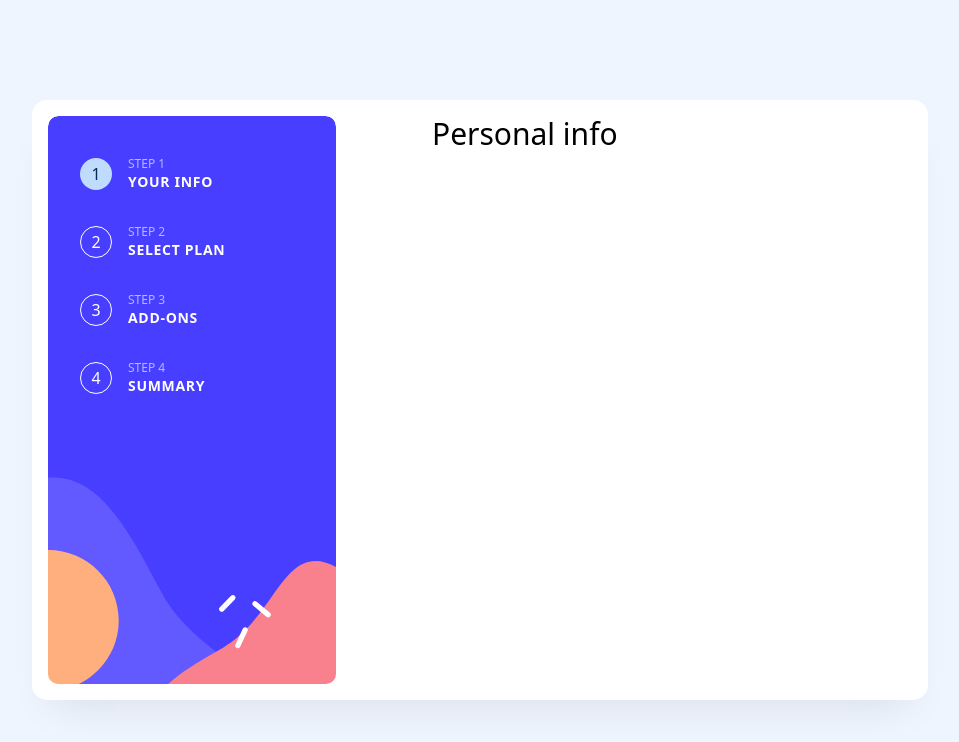
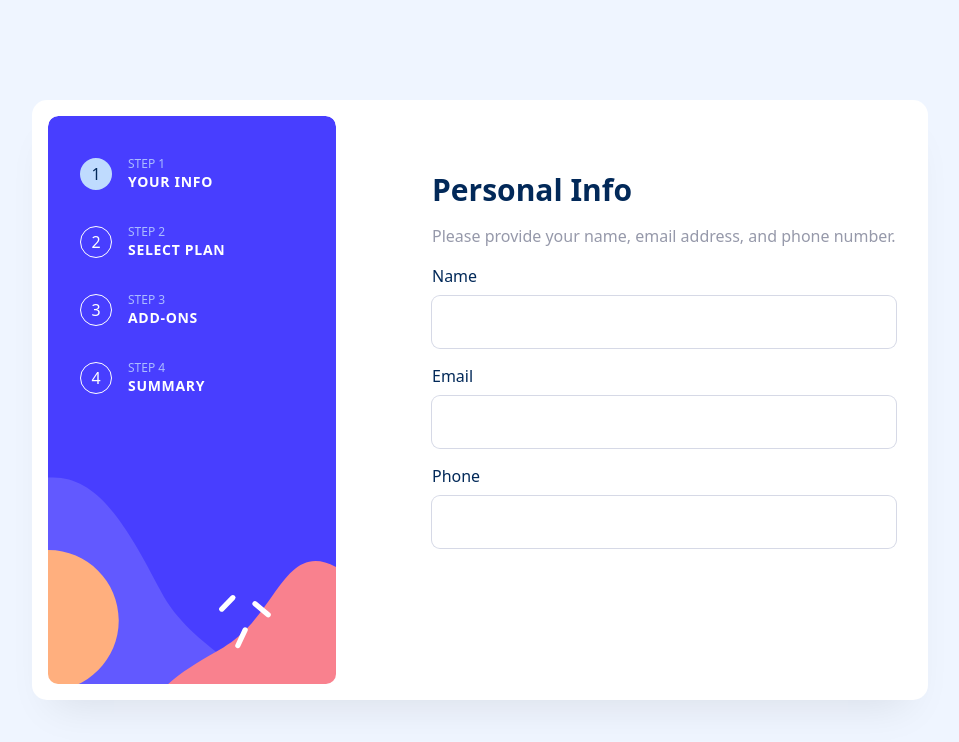
Before and after one commit to rohald89/multi-step-form, a React (Vite) app: page / in a window 1280 px wide. Shown: the top 742 px of the page, without its empty margins (160-1119 px from the left). Built offline with nearby package versions, Linux system fonts and the light colour scheme.

Commit message:
setup useMultiForm and created InfoForm

```diff
--- a/src/App.tsx
+++ b/src/App.tsx
@@ -1,14 +1,74 @@
+import { FormEvent, useState } from 'react'
+import AddonForm from './components/AddonForm'
 import Container from './components/Container'
+import InfoForm from './components/InfoForm'
+import PlanForm from './components/PlanForm'
 import StepNavigation from './components/StepNavigation'
+import SummaryForm from './components/SummaryForm'
+import { useMultiStep } from './hooks/useMultiStep'
+
+type addon = 'service' | 'storage' | 'profile'
+
+type FormData = {
+  name: string
+  email: string
+  phone: string
+  plan: 'arcade' | 'advanced' | 'pro'
+  billingCycle: 'monthly' | 'yearly'
+  addons: addon[]
+  submitted: boolean
+}
+
+const INITIAL_FORM_DATA: FormData = {
+  name: '',
+  email: '',
+  phone: '',
+  plan: 'arcade',
+  billingCycle: 'monthly',
+  addons: [],
+  submitted: false,
+}
 
 function App() {
+  const [data, setData] = useState<FormData>(INITIAL_FORM_DATA)
+
+  const { steps, currentStepIndex, step, isFirstStep, isLastStep, back, next } = useMultiStep([
+    <InfoForm {...data} updateFields={handleInputChange} />,
+    <PlanForm {...data} updateFields={setData} />,
+    <AddonForm {...data} updateFields={setData} />,
+    <SummaryForm {...data} updateFields={setData} />,
+  ])
+
+  function handleInputChange(fields: Partial<FormData>) {
+    setData((prev) => {
+      return { ...prev, ...fields }
+    })
+  }
+
+  //   const handleCheckboxChange = (e: React.ChangeEvent<HTMLInputElement>) => {
+  //     const { name, checked } = e.target
+  //     if (checked) {
+  //       setData({ ...data, addons: [...data.addons, name as addon] })
+  //     } else {
+  //       setData({ ...data, addons: data.addons.filter((addon) => addon !== name) })
+  //     }
+  //   }
+
+  //   const handleCycleChange = (e: React.ChangeEvent<HTMLInputElement>) => {
+  //     const { value } = e.target
+  //     setData({ ...data, billingCycle: value as 'monthly' | 'yearly' })
+  //   }
+
+  const handleSubmit = (e: FormEvent) => {
+    e.preventDefault()
+    setData({ ...data, submitted: true })
+  }
+
   return (
     <div className='relative grid min-h-screen place-items-center bg-[#EFF5FF]'>
       <Container>
         <StepNavigation />
-        <section className=''>
-          <h1 className='text-3xl'>Personal info</h1>
-        </section>
+        <form onSubmit={handleSubmit}>{step}</form>
       </Container>
     </div>
   )
--- /dev/null
+++ b/src/components/AddonForm/AddonForm.tsx
@@ -0,0 +1,7 @@
+import React from 'react'
+
+function AddonForm() {
+  return <div />
+}
+
+export default AddonForm
--- /dev/null
+++ b/src/components/AddonForm/index.ts
@@ -0,0 +1,2 @@
+export * from './AddonForm'
+export { default } from './AddonForm'
--- /dev/null
+++ b/src/components/InfoForm/InfoForm.tsx
@@ -0,0 +1,55 @@
+type UserInfo = {
+  name: string
+  email: string
+  phone: string
+}
+
+type InfoFormProps = UserInfo & {
+  updateFields: (fields: Partial<UserInfo>) => void
+}
+
+function InfoForm({ name, email, phone, updateFields }: InfoFormProps) {
+  return (
+    <div className='flex flex-col gap-4 text-[#022959] md:mt-14'>
+      <h1 className='text-3xl font-bold text-[#022959]'>Personal Info</h1>
+      <p className='text-base text-[#9699AA]'>
+        Please provide your name, email address, and phone number.
+      </p>
+      <label htmlFor='name' className='flex flex-col gap-2'>
+        <span className=''>Name</span>
+        <input
+          className='rounded-lg px-4 py-[15px] text-base font-semibold leading-4 outline-none ring-1 ring-[#D6D9E6] focus:ring-[#483EFF]'
+          type='text'
+          name='name'
+          id='name'
+          value={name}
+          onChange={(e) => updateFields({ name: e.target.value })}
+        />
+      </label>
+      <label htmlFor='email' className='flex flex-col gap-2'>
+        <span className=''>Email</span>
+        <input
+          className='rounded-lg px-4 py-[15px] text-base font-semibold leading-4 outline-none ring-1 ring-[#D6D9E6] focus:ring-[#483EFF]'
+          type='email'
+          name='email'
+          id='email'
+          value={email}
+          onChange={(e) => updateFields({ email: e.target.value })}
+        />
+      </label>
+      <label htmlFor='phone' className='flex flex-col gap-2'>
+        <span className=''>Phone</span>
+        <input
+          className='rounded-lg px-4 py-[15px] text-base font-semibold leading-4 outline-none ring-1 ring-[#D6D9E6] focus:ring-[#483EFF]'
+          type='tel'
+          name='phone'
+          id='phone'
+          value={phone}
+          onChange={(e) => updateFields({ phone: e.target.value })}
+        />
+      </label>
+    </div>
+  )
+}
+
+export default InfoForm
--- /dev/null
+++ b/src/components/InfoForm/index.ts
@@ -0,0 +1,2 @@
+export * from './InfoForm'
+export { default } from './InfoForm'
--- /dev/null
+++ b/src/components/PlanForm/PlanForm.tsx
@@ -0,0 +1,7 @@
+import React from 'react'
+
+function PlanForm() {
+  return <div />
+}
+
+export default PlanForm
--- /dev/null
+++ b/src/components/PlanForm/index.ts
@@ -0,0 +1,2 @@
+export * from './PlanForm'
+export { default } from './PlanForm'
--- /dev/null
+++ b/src/components/SummaryForm/SummaryForm.tsx
@@ -0,0 +1,7 @@
+import React from 'react'
+
+function SummaryForm() {
+  return <div />
+}
+
+export default SummaryForm
--- /dev/null
+++ b/src/components/SummaryForm/index.ts
@@ -0,0 +1,2 @@
+export * from './SummaryForm'
+export { default } from './SummaryForm'
--- /dev/null
+++ b/src/hooks/useMultiStep.tsx
@@ -0,0 +1,34 @@
+import { ReactElement, useState } from 'react'
+
+export function useMultiStep(steps: ReactElement[]) {
+  const [currentStepIndex, setCurrentStepIndex] = useState(0)
+
+  function next() {
+    setCurrentStepIndex((i) => {
+      if (i >= steps.length - 1) return i
+      return i + 1
+    })
+  }
+
+  function back() {
+    setCurrentStepIndex((i) => {
+      if (i <= 0) return i
+      return i - 1
+    })
+  }
+
+  function goTo(index: number) {
+    setCurrentStepIndex(index)
+  }
+
+  return {
+    currentStepIndex,
+    step: steps[currentStepIndex],
+    steps,
+    isFirstStep: currentStepIndex === 0,
+    isLastStep: currentStepIndex === steps.length - 1,
+    goTo,
+    next,
+    back,
+  }
+}
```
